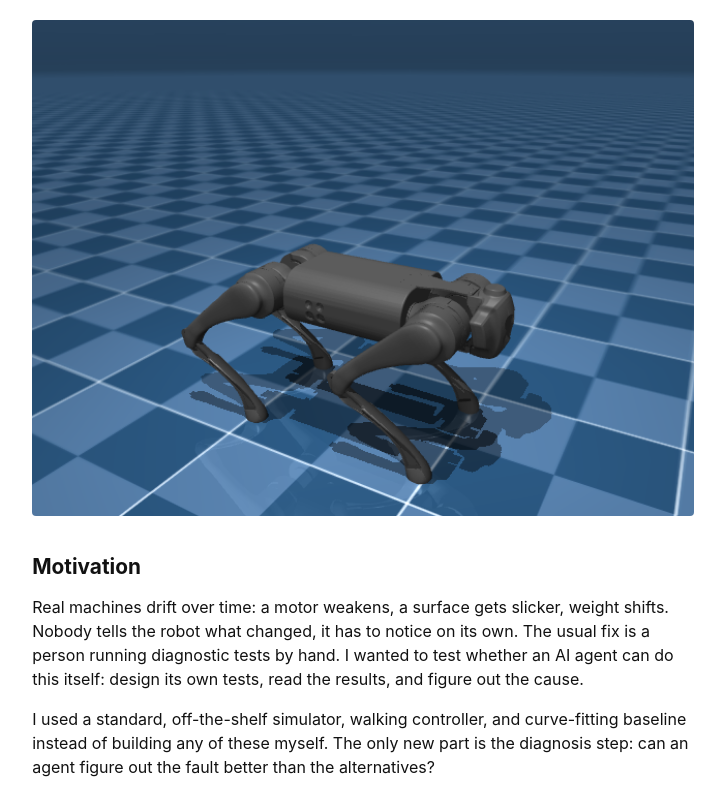
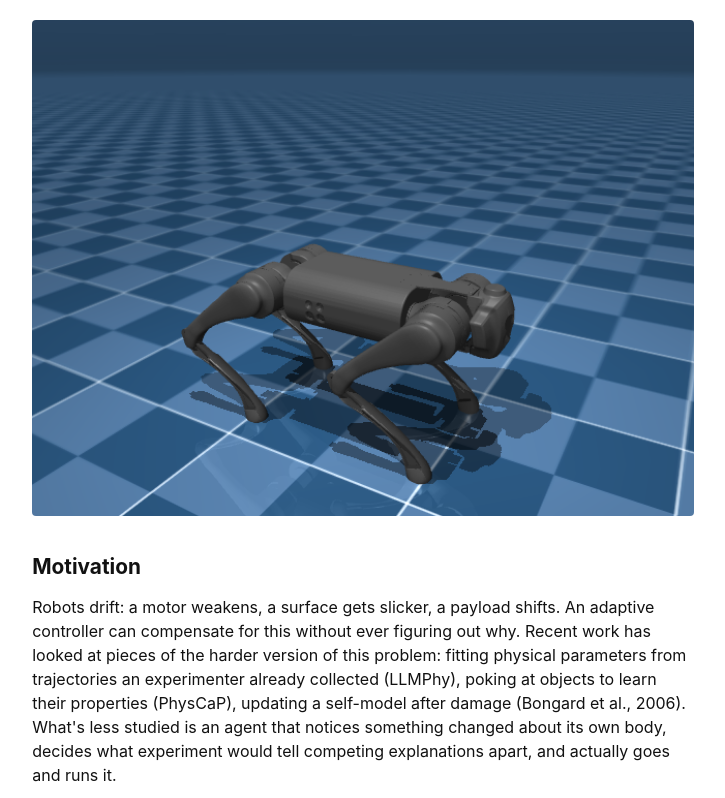
Before and after one commit to FloareDor/what-broke-my-robot, a plain HTML site: page report/index.html in a window 1280 px wide. Shown: the part 154-952 px from the top of the page, without its empty margins (277-1002 px from the left). Drawn offline with Linux system fonts and the light colour scheme.

Commit message:
ground motivation in the actual related work

```diff
--- a/report/index.html
+++ b/report/index.html
@@ -76,15 +76,19 @@
   <section>
     <h2>Motivation</h2>
     <p>
-      Real machines drift over time: a motor weakens, a surface gets slicker, weight shifts. Nobody tells the
-      robot what changed, it has to notice on its own. The usual fix is a person running diagnostic tests by
-      hand. I wanted to test whether an AI agent can do this itself: design its own tests, read the results,
-      and figure out the cause.
+      Robots drift: a motor weakens, a surface gets slicker, a payload shifts. An adaptive controller can
+      compensate for this without ever figuring out why. Recent work has looked at pieces of the harder
+      version of this problem: fitting physical parameters from trajectories an experimenter already
+      collected (LLMPhy), poking at objects to learn their properties (PhysCaP), updating a self-model after
+      damage (Bongard et al., 2006). What's less studied is an agent that notices something changed about its
+      own body, decides what experiment would tell competing explanations apart, and actually goes and runs
+      it.
     </p>
     <p>
-      I used a standard, off-the-shelf simulator, walking controller, and curve-fitting baseline instead of
-      building any of these myself. The only new part is the diagnosis step: can an agent figure out the fault
-      better than the alternatives?
+      I wanted to test that directly. I used a standard, off-the-shelf simulator, walking controller, and
+      curve-fitting baseline instead of building any of these myself. The only new part is the diagnosis
+      step: given a fixed budget of experiments on its own, possibly broken, body, can an agent figure out
+      what changed better than random probing?
     </p>
   </section>
 
```
